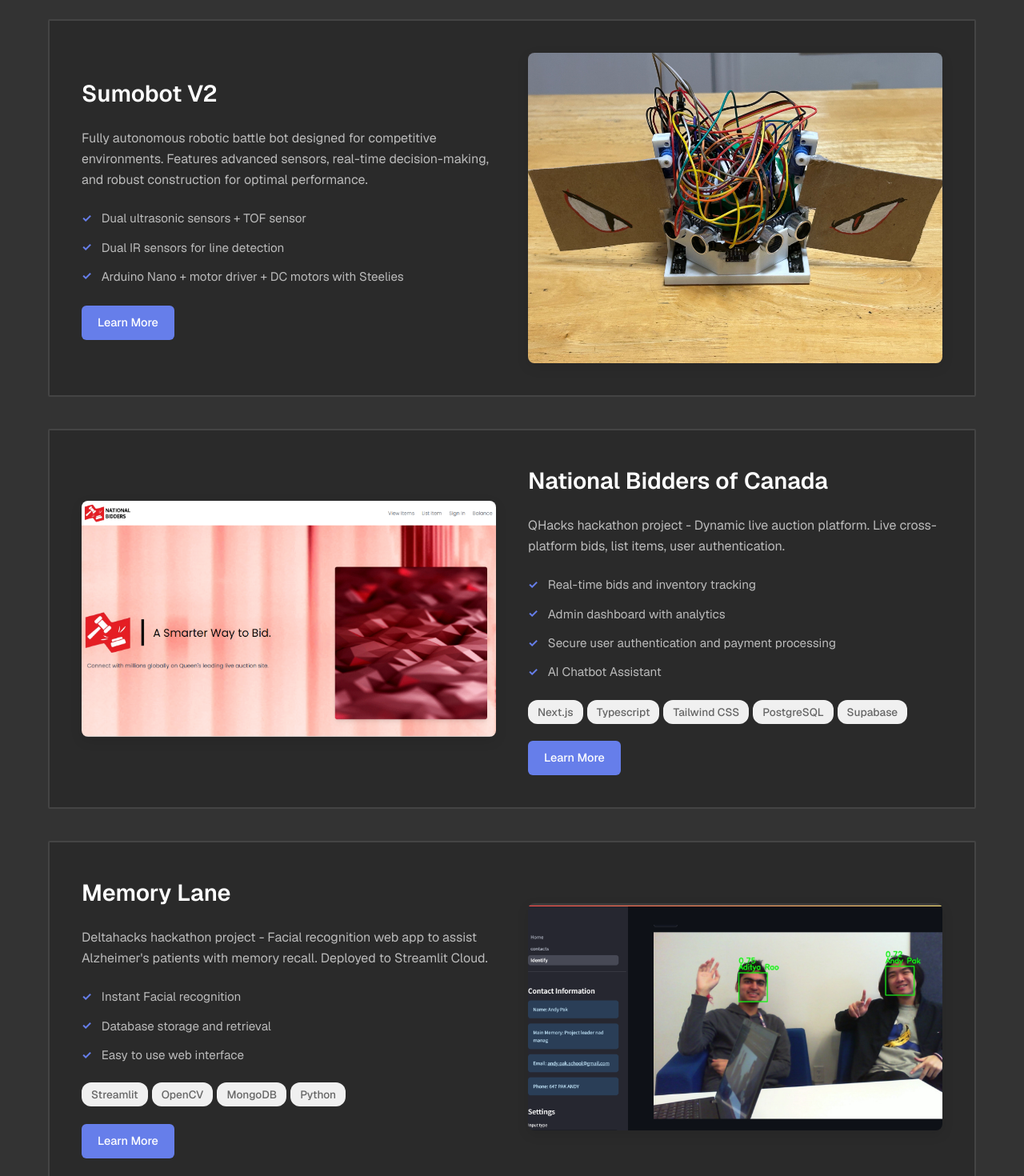
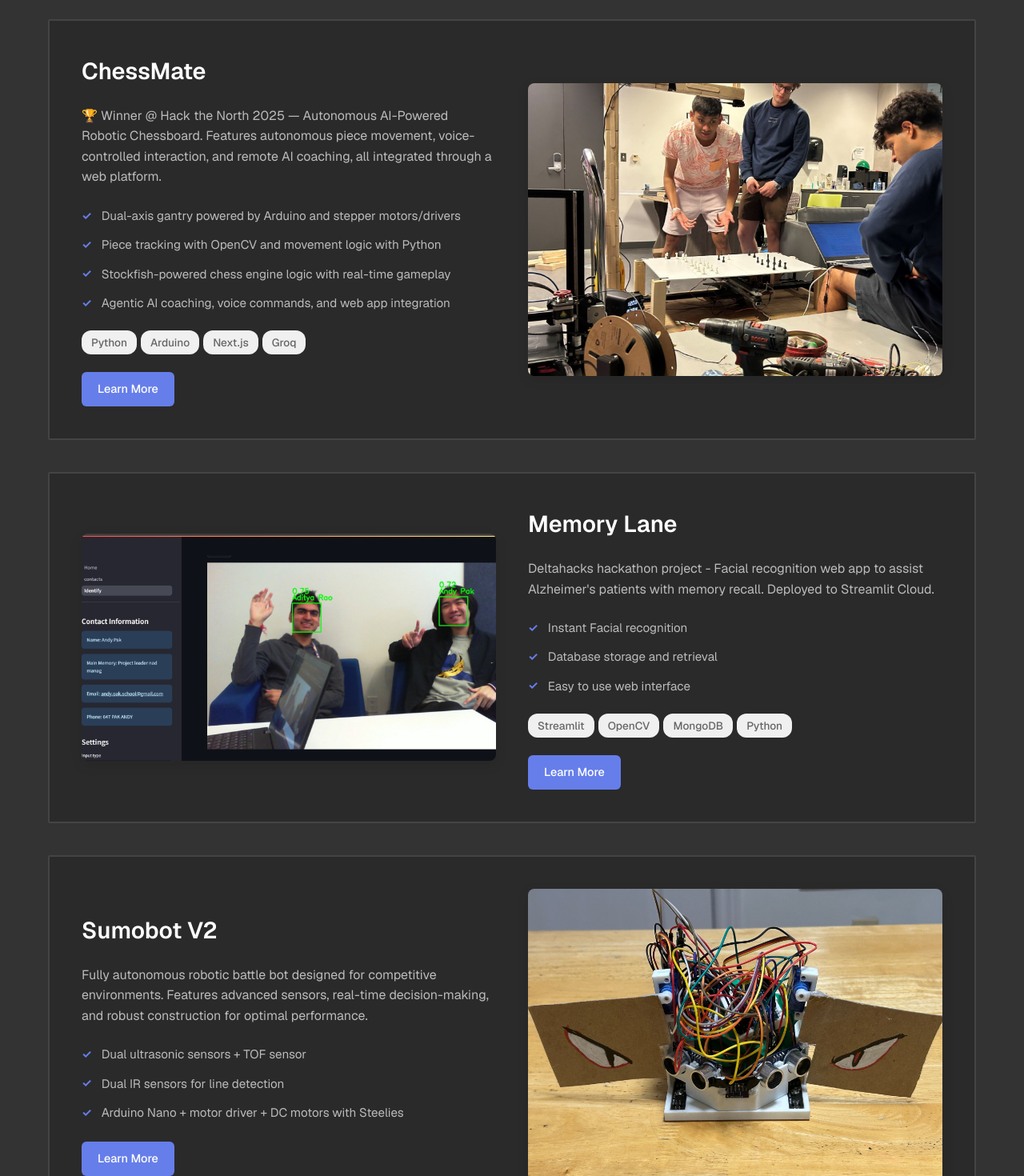
Before and after one commit to xuej41/portfolio-v2, a React (Vite) app: page /projects in a window 1280 px wide. Shown: the part 280-1750 px from the top of the page at 80% size. Built offline with nearby package versions, Linux system fonts and the light colour scheme.

Commit message:
Add project

```diff
--- a/src/components/Features.jsx
+++ b/src/components/Features.jsx
@@ -47,6 +47,35 @@ const Features = () => {
 
         <div className="features-grid">
           {/* Project 1 */}
+          <ProjectCard
+              id="chessmate"
+              title="ChessMate"
+              description="🏆 Winner @ Hack the North 2025 — Autonomous AI-Powered Robotic Chessboard. Features autonomous piece movement, voice-controlled interaction, and remote AI coaching, all integrated through a web platform."
+              features={[
+                "Dual-axis gantry powered by Arduino and stepper motors/drivers",
+                "Piece tracking with OpenCV and movement logic with Python",
+                "Stockfish-powered chess engine logic with real-time gameplay",
+                "Agentic AI coaching, voice commands, and web app integration",
+              ]}
+              imageSrc="/featured/chessmate2.jpg?height=300&width=400"
+              reverse={false}
+              animationDelay={0}
+            />
+          {/* Project 2 */}
+          <ProjectCard
+            id="memory-lane"
+            title="Memory Lane"
+            description="Deltahacks hackathon project - Facial recognition web app to assist Alzheimer's patients with memory recall. Deployed to Streamlit Cloud."
+            features={[
+              "Instant Facial recognition",
+              "Database storage and retrieval",
+              "Easy to use web interface",
+            ]}
+            imageSrc="/featured/memorylane2.PNG"
+            reverse={true}
+            animationDelay={1}
+          />
+          {/* Project 3 */}
             <ProjectCard
               id="sumobot-v2"
               title="Sumobot V2"
@@ -58,10 +87,9 @@ const Features = () => {
               ]}
               imageSrc="/featured/sumobot-v2.jpg?height=300&width=400"
               reverse={false}
-              animationDelay={0}
+              animationDelay={2}
             />
-
-          {/* Project 2 */}
+          {/* Project 4 */}
           <ProjectCard
             id="national-bidders"
             title="National Bidders of Canada"
@@ -74,22 +102,7 @@ const Features = () => {
             ]}
             imageSrc="/featured/nbc2.png"
             reverse={true}
-            animationDelay={1}
-          />
-
-          {/* Project 3 */}
-          <ProjectCard
-            id="memory-lane"
-            title="Memory Lane"
-            description="Deltahacks hackathon project - Facial recognition web app to assist Alzheimer's patients with memory recall. Deployed to Streamlit Cloud."
-            features={[
-              "Instant Facial recognition",
-              "Database storage and retrieval",
-              "Easy to use web interface",
-            ]}
-            imageSrc="/featured/memorylane2.PNG"
-            reverse={false}
-            animationDelay={2}
+            animationDelay={3}
           />
         </div>
 
--- a/src/pages/Projects.jsx
+++ b/src/pages/Projects.jsx
@@ -46,6 +46,43 @@ const Projects = () => {
           <div className="featured-projects-grid">
             {/* Project 1 */}
             <FeaturedProjectCard
+              id="chessmate"
+              title="ChessMate"
+              description="🏆 Winner @ Hack the North 2025 — Autonomous AI-Powered Robotic Chessboard. Features autonomous piece movement, voice-controlled interaction, and remote AI coaching, all integrated through a web platform."
+              features={[
+                "Dual-axis gantry powered by Arduino and stepper motors/drivers",
+                "Piece tracking with OpenCV and movement logic with Python",
+                "Stockfish-powered chess engine logic with real-time gameplay",
+                "Agentic AI coaching, voice commands, and web app integration",
+              ]}
+              imageSrc="/featured/chessmate2.jpg?height=300&width=400"
+              technologies={["Python", "Arduino", "Next.js", "Groq"]}
+              liveUrl="https://devpost.com/software/chessmate-nwygvq"
+              githubUrl="#"
+              reverse={false}
+              animationDelay={0}
+            />
+
+            {/* Project 2 */}
+            <FeaturedProjectCard
+              id="memory-lane"
+              title="Memory Lane"
+              description="Deltahacks hackathon project - Facial recognition web app to assist Alzheimer's patients with memory recall. Deployed to Streamlit Cloud."
+              features={[
+                "Instant Facial recognition",
+                "Database storage and retrieval",
+                "Easy to use web interface",
+              ]}
+              imageSrc="/featured/memorylane2.PNG"
+              technologies={["Streamlit", "OpenCV", "MongoDB", "Python"]}
+              liveUrl="https://devpost.com/software/memory-lane-dhke7c"
+              githubUrl="#"
+              reverse={true}
+              animationDelay={1}
+            />
+
+            {/* Project 3 */}
+            <FeaturedProjectCard
               id="sumobot-v2"
               title="Sumobot V2"
               description="Fully autonomous robotic battle bot designed for competitive environments. Features advanced sensors, real-time decision-making, and robust construction for optimal performance."
@@ -59,10 +96,10 @@ const Projects = () => {
               liveUrl="https://github.com/xuej41/arduino-projects/tree/main/sumobot-v2"
               githubUrl="#"
               reverse={false}
-              animationDelay={0}
+              animationDelay={2}
             />
 
-            {/* Project 2 */}
+            {/* Project 4 */}
             <FeaturedProjectCard
               id="national-bidders"
               title="National Bidders of Canada"
@@ -78,26 +115,10 @@ const Projects = () => {
               liveUrl="https://devpost.com/software/national-bidders-of-canada"
               githubUrl="#"
               reverse={true}
-              animationDelay={1}
+              animationDelay={3}
             />
 
-            {/* Project 3 */}
-            <FeaturedProjectCard
-              id="memory-lane"
-              title="Memory Lane"
-              description="Deltahacks hackathon project - Facial recognition web app to assist Alzheimer's patients with memory recall. Deployed to Streamlit Cloud."
-              features={[
-                "Instant Facial recognition",
-                "Database storage and retrieval",
-                "Easy to use web interface",
-              ]}
-              imageSrc="/featured/memorylane2.PNG"
-              technologies={["Streamlit", "OpenCV", "MongoDB", "Python"]}
-              liveUrl="https://devpost.com/software/memory-lane-dhke7c"
-              githubUrl="#"
-              reverse={false}
-              animationDelay={2}
-            />
+
           </div>
         </div>
 
```
Also changed, not shown: public/featured/chessmate.jpg (added), public/featured/chessmate2.jpg (added).
